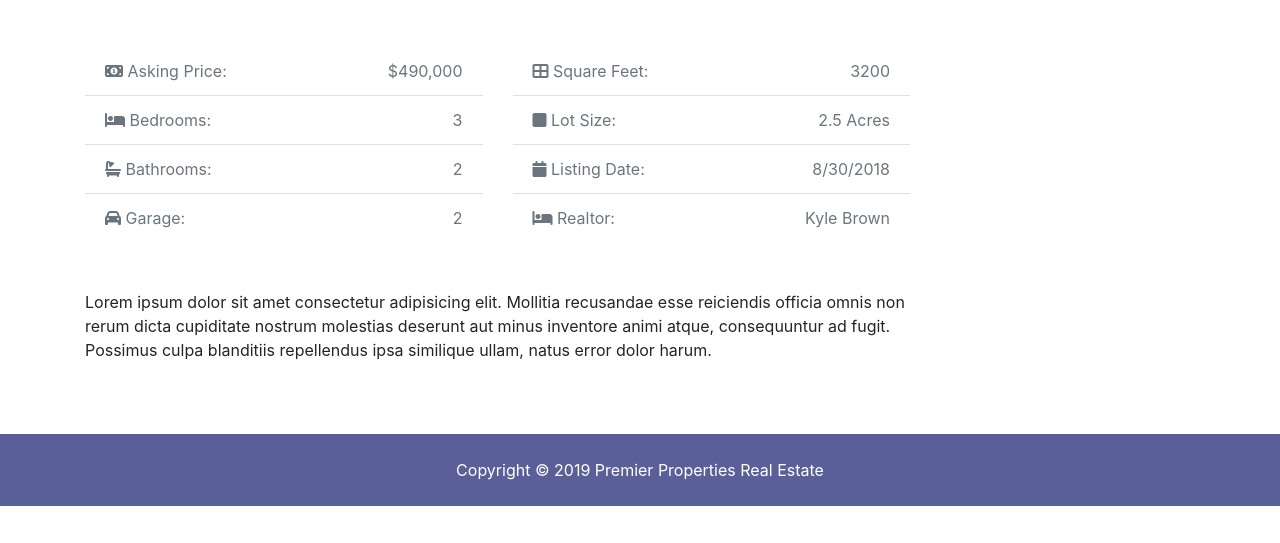
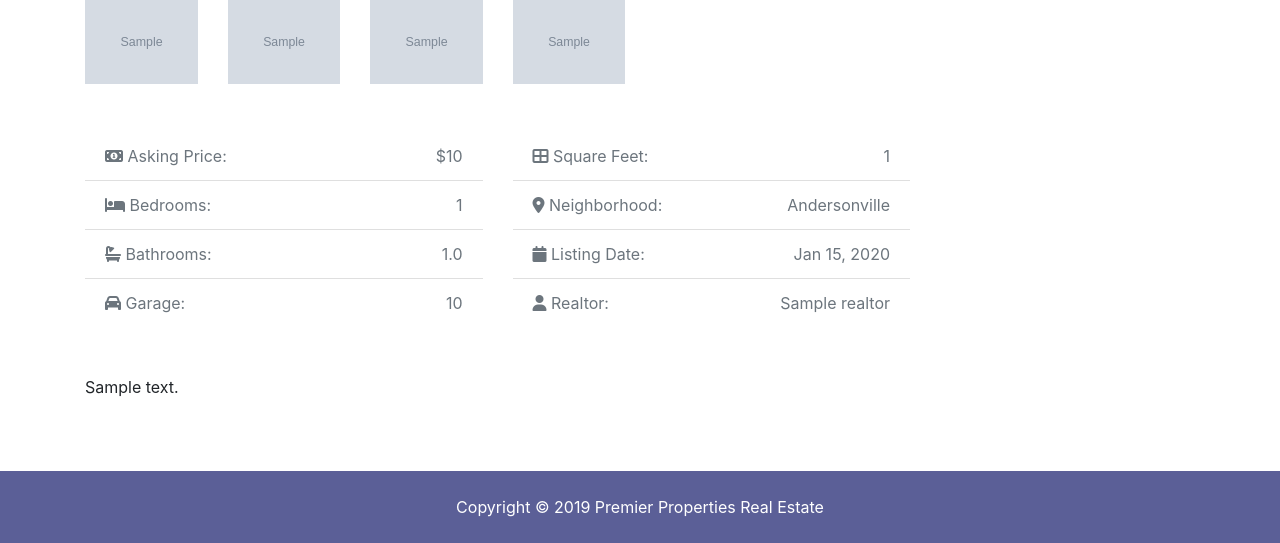
Before and after one commit to RedSnip8/Premier_Properties, a Django app: page /listings/1 in a window 1280 px wide. Shown: the part 1233-1776 px from the top of the page. Before the commit the page ends 1739 px from the top, so only its background shows below. Run offline with Django 3.2, Linux system fonts and the light colour scheme; tables that the repository leaves empty hold one stand-in row (values such as "Sample post"); grey boxes marked "Sample" are stand-in pictures; some libraries are stand-ins or nearby versions.

Commit message:
Update 0.6.2
Page is now dynamic

```diff
--- a/templates/listings/listing.html
+++ b/templates/listings/listing.html
@@ -1,14 +1,20 @@
 {% extends 'base.html' %}
 
+{%block title %}
+  | {{listing.title}}
+{% endblock %}
+
+{%  load humanize %}
 {% block content %}
+
 
 <section id="showcase-inner" class="py-5 text-white">
   <div class="container">
     <div class="row text-center">
       <div class="col-md-12">
-        <h1 class="display-4">45 Drivewood Circle</h1>
+        <h1 class="display-4">{{ listing.title }}</h1>
         <p class="lead">
-          <i class="fas fa-map-marker"></i> Norwood MA, 02062</p>
+          <i class="fas fa-map-marker"></i> {{ listing.city }} {{ listing.state}}, {{listing.zipcode}} </p>
       </div>
     </div>
   </div>
@@ -25,11 +31,13 @@
         <li class="breadcrumb-item">
           <a href="{% url 'listings' %}">Listings</a>
         </li>
-        <li class="breadcrumb-item active">42 Drivewood Circle</li>
+        <li class="breadcrumb-item active">{{ listing.title }}</li>
       </ol>
     </nav>
   </div>
 </section>
+
+{% include 'partials/_alerts.html' %}
 
 <!-- Listing -->
 <section id="listing" class="py-4">
@@ -38,39 +46,79 @@
     <div class="row">
       <div class="col-md-9">
         <!-- Home Main Image -->
-        <img src="assets/img/homes/home-1.jpg" alt="" class="img-main img-fluid mb-3">
+        <img src="{{ listing.photo_main.url }}" alt="" class="img-main img-fluid mb-3">
         <!-- Thumbnails -->
         <div class="row mb-5 thumbs">
+          {% if listing.photo_1 %}
           <div class="col-md-2">
-            <a href="assets/img/homes/home-inside-1.jpg" data-lightbox="home-images">
-              <img src="assets/img/homes/home-inside-1.jpg" alt="" class="img-fluid">
+            <a href="{{ listing.photo_1.url }}" data-lightbox="home-images">
+              <img src="{{ listing.photo_1.url }}" alt="" class="img-fluid">
             </a>
           </div>
+          {% endif %}
+          {% if listing.photo_2 %}
           <div class="col-md-2">
-            <a href="assets/img/homes/home-inside-2.jpg" data-lightbox="home-images">
-              <img src="assets/img/homes/home-inside-2.jpg" alt="" class="img-fluid">
+            <a href="{{ listing.photo_2.url }}" data-lightbox="home-images">
+              <img src="{{ listing.photo_2.url }}" alt="" class="img-fluid">
             </a>
           </div>
+          {% endif %}
+          {% if listing.photo_3 %}
           <div class="col-md-2">
-            <a href="assets/img/homes/home-inside-3.jpg" data-lightbox="home-images">
-              <img src="assets/img/homes/home-inside-3.jpg" alt="" class="img-fluid">
+            <a href="{{ listing.photo_3.url }}" data-lightbox="home-images">
+              <img src="{{ listing.photo_3.url }}" alt="" class="img-fluid">
             </a>
           </div>
+          {% endif %}
+          {% if listing.photo_4 %}
           <div class="col-md-2">
-            <a href="assets/img/homes/home-inside-4.jpg" data-lightbox="home-images">
-              <img src="assets/img/homes/home-inside-4.jpg" alt="" class="img-fluid">
+            <a href="{{ listing.photo_4.url }}" data-lightbox="home-images">
+              <img src="{{ listing.photo_4.url }}" alt="" class="img-fluid">
             </a>
           </div>
+          {% endif %}
+          {% if listing.photo_5 %}
           <div class="col-md-2">
-            <a href="assets/img/homes/home-inside-5.jpg" data-lightbox="home-images">
-              <img src="assets/img/homes/home-inside-5.jpg" alt="" class="img-fluid">
+            <a href="{{ listing.photo_5.url }}" data-lightbox="home-images">
+              <img src="{{ listing.photo_5.url }}" alt="" class="img-fluid">
             </a>
           </div>
+          {% endif %}
+          {% if listing.photo_6 %}
           <div class="col-md-2">
-            <a href="assets/img/homes/home-inside-6.jpg" data-lightbox="home-images">
-              <img src="assets/img/homes/home-inside-6.jpg" alt="" class="img-fluid">
+            <a href="{{ listing.photo_6.url }}" data-lightbox="home-images">
+              <img src="{{ listing.photo_6.url }}" alt="" class="img-fluid">
             </a>
           </div>
+          {% endif %}
+          {% if listing.photo_7 %}
+          <div class="col-md-2">
+            <a href="{{ listing.photo_7.url }}" data-lightbox="home-images">
+              <img src="{{ listing.photo_7.url }}" alt="" class="img-fluid">
+            </a>
+          </div>
+          {% endif %}
+          {% if listing.photo_8 %}
+          <div class="col-md-2">
+            <a href="{{ listing.photo_8.url }}" data-lightbox="home-images">
+              <img src="{{ listing.photo_8.url }}" alt="" class="img-fluid">
+            </a>
+          </div>
+          {% endif %}
+          {% if listing.photo_9 %}
+          <div class="col-md-2">
+            <a href="{{ listing.photo_9.url }}" data-lightbox="home-images">
+              <img src="{{ listing.photo_9.url }}" alt="" class="img-fluid">
+            </a>
+          </div>
+          {% endif %}
+          {% if listing.photo_10 %}
+          <div class="col-md-2">
+            <a href="{{ listing.photo_10.url }}" data-lightbox="home-images">
+              <img src="{{ listing.photo_10.url }}" alt="" class="img-fluid">
+            </a>
+          </div>
+          {% endif %}
         </div>
         <!-- Fields -->
         <div class="row mb-5 fields">
@@ -78,19 +126,19 @@
             <ul class="list-group list-group-flush">
               <li class="list-group-item text-secondary">
                 <i class="fas fa-money-bill-alt"></i> Asking Price:
-                <span class="float-right">$490,000</span>
+                <span class="float-right">${{ listing.price | intcomma }}</span>
               </li>
               <li class="list-group-item text-secondary">
                 <i class="fas fa-bed"></i> Bedrooms:
-                <span class="float-right">3</span>
+                <span class="float-right">{{ listing.bedrooms}}</span>
               </li>
               <li class="list-group-item text-secondary">
                 <i class="fas fa-bath"></i> Bathrooms:
-                <span class="float-right">2</span>
+                <span class="float-right">{{ listing.bathrooms }}</span>
               </li>
               <li class="list-group-item text-secondary">
                 <i class="fas fa-car"></i> Garage:
-                <span class="float-right">2
+                <span class="float-right">{{ listing.garage }}
                 </span>
               </li>
             </ul>
@@ -99,20 +147,20 @@
             <ul class="list-group list-group-flush">
               <li class="list-group-item text-secondary">
                 <i class="fas fa-th-large"></i> Square Feet:
-                <span class="float-right">3200</span>
+                <span class="float-right">{{ listing.sqft }}</span>
               </li>
               <li class="list-group-item text-secondary">
-                <i class="fas fa-square"></i> Lot Size:
-                <span class="float-right">2.5 Acres
+                <i class="fas fa-map-marker-alt"></i> Neighborhood:
+                <span class="float-right">{{listing.neighborhood}}
                 </span>
               </li>
               <li class="list-group-item text-secondary">
                 <i class="fas fa-calendar"></i> Listing Date:
-                <span class="float-right">8/30/2018</span>
+                <span class="float-right">{{ listing.list_date | date:"M d, Y" }}</span>
               </li>
               <li class="list-group-item text-secondary">
-                <i class="fas fa-bed"></i> Realtor:
-                <span class="float-right">Kyle Brown
+                <i class="fas fa-user"></i> Realtor:
+                <span class="float-right">{{ listing.realtor}}
                 </span>
               </li>
 
@@ -124,21 +172,20 @@
         <!-- Description -->
         <div class="row mb-5">
           <div class="col-md-12">
-            Lorem ipsum dolor sit amet consectetur adipisicing elit. Mollitia recusandae esse reiciendis officia omnis non rerum dicta
-            cupiditate nostrum molestias deserunt aut minus inventore animi atque, consequuntur ad fugit. Possimus culpa
-            blanditiis repellendus ipsa similique ullam, natus error dolor harum.
+            {{ listing.description}}
           </div>
         </div>
       </div>
       <div class="col-md-3">
         <div class="card mb-3">
-          <img class="card-img-top" src="assets/img/realtors/kyle.jpg" alt="Seller of the month">
+          <img class="card-img" src="{{ listing.realtor.photo.url }}" alt="Seller of property">
           <div class="card-body">
             <h5 class="card-title">Property Realtor</h5>
-            <h6 class="text-secondary">Kyle Brown</h6>
+            <h6 class="text-secondary">{{ listing.realtor }}</h6>
           </div>
         </div>
-        <button class="btn-primary btn-block btn-lg" data-toggle="modal" data-target="#inquiryModal">Make An Inquiry</button>
+        <button class="btn-purple  text-light btn-block btn-lg" data-toggle="modal" data-target="#inquiryModal">Make An
+          Inquiry</button>
       </div>
     </div>
   </div>
@@ -155,18 +202,26 @@
           </button>
         </div>
         <div class="modal-body">
-        <form>
+          <form action="{% url 'index' %}" method="POST">
+            {% csrf_token %}
+            {% if user.is_authenticated %}
+              <input type="hidden" name="user_id" value="{{ user.id }}">
+            {% else %}
+              <input type="hidden" name="user_id" value="0">
+            {% endif %}
+            <input type="hidden" name="realtor_email" value="{{ listing.realtor.email }}">
+            <input type="hidden" name="listing_id" value="{{ listing.id }}">
             <div class="form-group">
               <label for="property_name" class="col-form-label">Property:</label>
-            <input type="text" name="listing" class="form-control" value="45 Drivewood Cirlce" disabled>
+              <input type="text" name="listing" class="form-control" value="{{ listing.title }}">
             </div>
             <div class="form-group">
               <label for="name" class="col-form-label">Name:</label>
-            <input type="text" name="name" class="form-control" required>
+              <input type="text" name="name" class="form-control" {% if user.is_authenticated %} value="{{ user.first_name }} {{ user.last_name }}" {% endif %} required>
             </div>
             <div class="form-group">
               <label for="email" class="col-form-label">Email:</label>
-            <input type="email" name="email" class="form-control" required>
+              <input type="email" name="email" class="form-control" {% if user.is_authenticated %} value="{{ user.email }}" {% endif %} required>
             </div>
             <div class="form-group">
               <label for="phone" class="col-form-label">Phone:</label>
```
Lines whose indentation alone changed are shown as unchanged.
